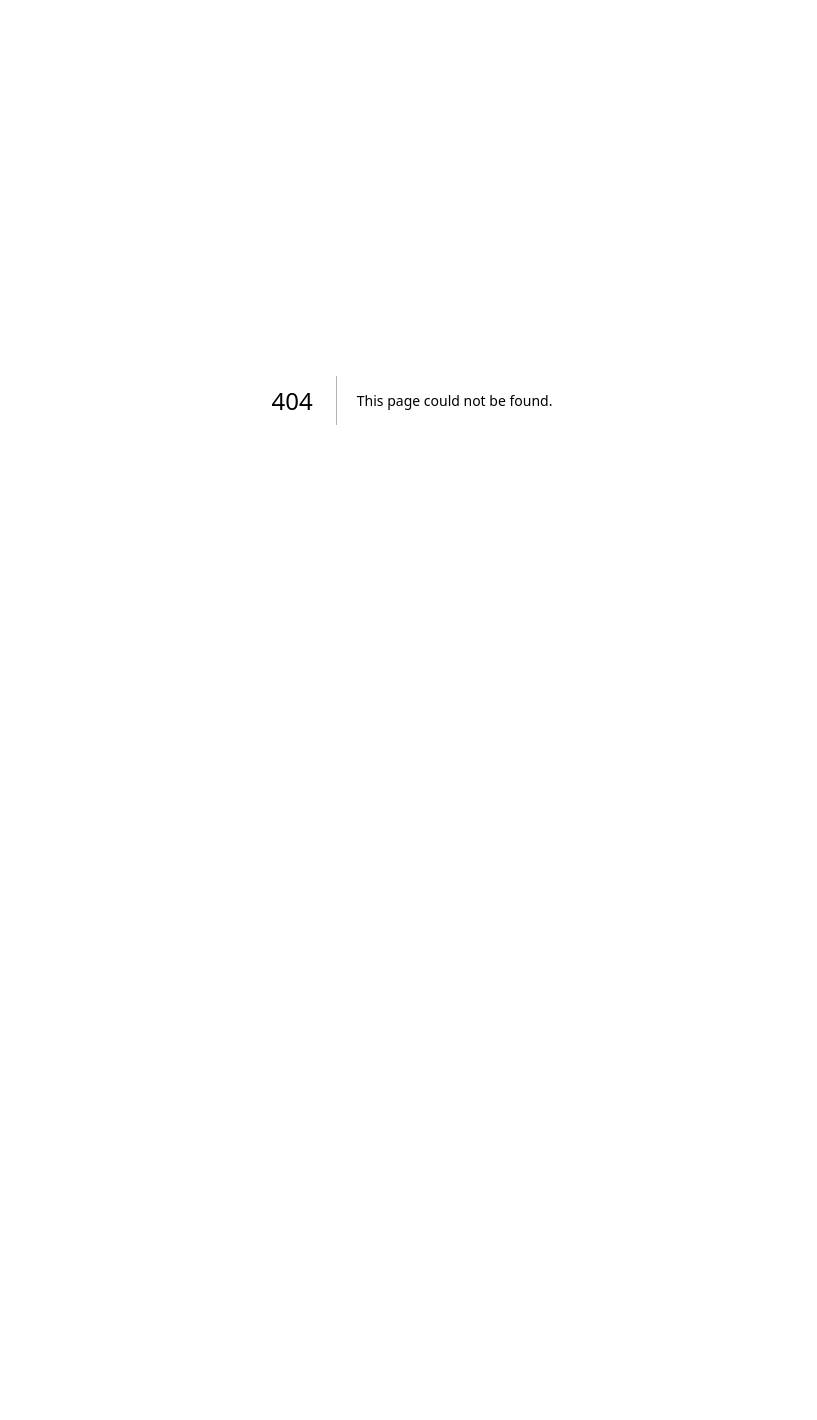
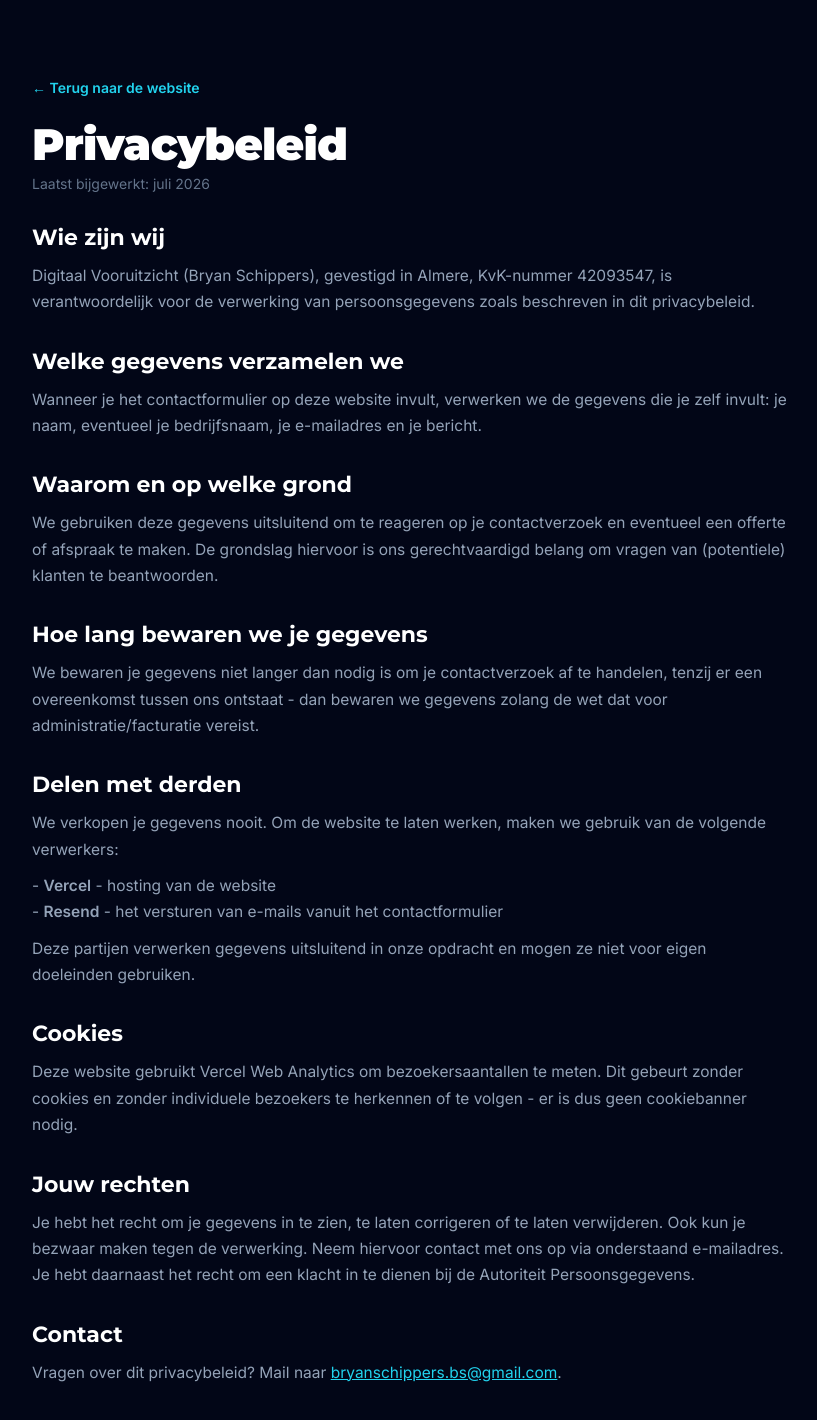
Before and after one commit to bryanclaudeAi/digitaalvooruitzichtwebsite, a Next.js app: page /privacybeleid in a window 1280 px wide. Before the commit this address had no page. Shown: the top 1420 px of the page, without its empty margins (228-1045 px from the left). Before the commit the page ends 800 px from the top, so only its background shows below. Built offline with nearby package versions, Linux system fonts and the light colour scheme.

Commit message:
Add privacy policy page, Vercel Analytics, and Open Graph share image

```diff
--- a/app/layout.tsx
+++ b/app/layout.tsx
@@ -1,5 +1,6 @@
 import type { Metadata } from 'next'
 import { Montserrat, Inter } from 'next/font/google'
+import { Analytics } from '@vercel/analytics/next'
 import './globals.css'
 
 const montserrat = Montserrat({
@@ -53,7 +54,10 @@ export default function RootLayout({ children }: { children: React.ReactNode })
           dangerouslySetInnerHTML={{ __html: JSON.stringify(schema) }}
         />
       </head>
-      <body style={{ fontFamily: 'var(--font-inter), sans-serif' }}>{children}</body>
+      <body style={{ fontFamily: 'var(--font-inter), sans-serif' }}>
+        {children}
+        <Analytics />
+      </body>
     </html>
   )
 }
--- a/app/page.tsx
+++ b/app/page.tsx
@@ -414,7 +414,10 @@ export default function Home() {
             <svg width="26" height="26" viewBox="0 0 48 48" fill="none"><path d="M5 24 C13 13, 35 13, 43 24 C35 35, 13 35, 5 24 Z" stroke="#22D3EE" strokeWidth="3" fill="none" strokeLinejoin="round"/><circle cx="24" cy="24" r="6.5" fill="#22D3EE"/></svg>
             <span style={{ fontFamily: 'var(--font-montserrat), sans-serif', fontWeight: 700, fontSize: '15px' }}>Digitaal Vooruitzicht</span>
           </div>
-          <span style={{ fontSize: '13.5px', color: '#94A3B8' }}>&copy; 2026 Digitaal Vooruitzicht &middot; Almere</span>
+          <div style={{ display: 'flex', alignItems: 'center', gap: '16px' }}>
+            <a href="/privacybeleid" style={{ fontSize: '13.5px', color: '#94A3B8', textDecoration: 'none' }} className="contact-link">Privacybeleid</a>
+            <span style={{ fontSize: '13.5px', color: '#94A3B8' }}>&copy; 2026 Digitaal Vooruitzicht &middot; Almere</span>
+          </div>
         </footer>
       </section>
 
--- /dev/null
+++ b/app/privacybeleid/page.tsx
@@ -0,0 +1,65 @@
+import type { Metadata } from 'next'
+
+export const metadata: Metadata = {
+  title: 'Privacybeleid - Digitaal Vooruitzicht',
+  description: 'Hoe Digitaal Vooruitzicht omgaat met persoonsgegevens die via het contactformulier worden verzameld.',
+}
+
+const sectionStyle: React.CSSProperties = { marginTop: '32px' }
+const h2Style: React.CSSProperties = { fontFamily: 'var(--font-montserrat), sans-serif', fontWeight: 700, fontSize: '22px', margin: '0 0 12px' }
+const pStyle: React.CSSProperties = { fontSize: '15.5px', lineHeight: 1.7, color: '#94A3B8', margin: '0 0 10px' }
+
+export default function Privacybeleid() {
+  return (
+    <div style={{ background: '#020617', color: '#FFFFFF', fontFamily: 'var(--font-inter), sans-serif', minHeight: '100vh', padding: 'clamp(40px,6vw,80px) clamp(24px,6vw,80px) 100px' }}>
+      <div style={{ maxWidth: '760px', margin: '0 auto' }}>
+        <a href="/" style={{ color: '#22D3EE', fontSize: '14px', fontWeight: 600, textDecoration: 'none' }}>&larr; Terug naar de website</a>
+
+        <h1 style={{ fontFamily: 'var(--font-montserrat), sans-serif', fontWeight: 900, fontSize: 'clamp(32px,5vw,44px)', lineHeight: 1.05, letterSpacing: '-0.02em', margin: '24px 0 8px' }}>Privacybeleid</h1>
+        <p style={{ fontSize: '14px', color: '#64748B', margin: '0 0 8px' }}>Laatst bijgewerkt: juli 2026</p>
+
+        <section style={sectionStyle}>
+          <h2 style={h2Style}>Wie zijn wij</h2>
+          <p style={pStyle}>Digitaal Vooruitzicht (Bryan Schippers), gevestigd in Almere, KvK-nummer 42093547, is verantwoordelijk voor de verwerking van persoonsgegevens zoals beschreven in dit privacybeleid.</p>
+        </section>
+
+        <section style={sectionStyle}>
+          <h2 style={h2Style}>Welke gegevens verzamelen we</h2>
+          <p style={pStyle}>Wanneer je het contactformulier op deze website invult, verwerken we de gegevens die je zelf invult: je naam, eventueel je bedrijfsnaam, je e-mailadres en je bericht.</p>
+        </section>
+
+        <section style={sectionStyle}>
+          <h2 style={h2Style}>Waarom en op welke grond</h2>
+          <p style={pStyle}>We gebruiken deze gegevens uitsluitend om te reageren op je contactverzoek en eventueel een offerte of afspraak te maken. De grondslag hiervoor is ons gerechtvaardigd belang om vragen van (potentiele) klanten te beantwoorden.</p>
+        </section>
+
+        <section style={sectionStyle}>
+          <h2 style={h2Style}>Hoe lang bewaren we je gegevens</h2>
+          <p style={pStyle}>We bewaren je gegevens niet langer dan nodig is om je contactverzoek af te handelen, tenzij er een overeenkomst tussen ons ontstaat - dan bewaren we gegevens zolang de wet dat voor administratie/facturatie vereist.</p>
+        </section>
+
+        <section style={sectionStyle}>
+          <h2 style={h2Style}>Delen met derden</h2>
+          <p style={pStyle}>We verkopen je gegevens nooit. Om de website te laten werken, maken we gebruik van de volgende verwerkers:</p>
+          <p style={pStyle}>- <strong>Vercel</strong> - hosting van de website<br />- <strong>Resend</strong> - het versturen van e-mails vanuit het contactformulier</p>
+          <p style={pStyle}>Deze partijen verwerken gegevens uitsluitend in onze opdracht en mogen ze niet voor eigen doeleinden gebruiken.</p>
+        </section>
+
+        <section style={sectionStyle}>
+          <h2 style={h2Style}>Cookies</h2>
+          <p style={pStyle}>Deze website gebruikt Vercel Web Analytics om bezoekersaantallen te meten. Dit gebeurt zonder cookies en zonder individuele bezoekers te herkennen of te volgen - er is dus geen cookiebanner nodig.</p>
+        </section>
+
+        <section style={sectionStyle}>
+          <h2 style={h2Style}>Jouw rechten</h2>
+          <p style={pStyle}>Je hebt het recht om je gegevens in te zien, te laten corrigeren of te laten verwijderen. Ook kun je bezwaar maken tegen de verwerking. Neem hiervoor contact met ons op via onderstaand e-mailadres. Je hebt daarnaast het recht om een klacht in te dienen bij de Autoriteit Persoonsgegevens.</p>
+        </section>
+
+        <section style={sectionStyle}>
+          <h2 style={h2Style}>Contact</h2>
+          <p style={pStyle}>Vragen over dit privacybeleid? Mail naar <a href="mailto:bryanschippers.bs@gmail.com" style={{ color: '#22D3EE' }}>bryanschippers.bs@gmail.com</a>.</p>
+        </section>
+      </div>
+    </div>
+  )
+}
--- a/package.json
+++ b/package.json
@@ -8,6 +8,7 @@
     "start": "next start"
   },
   "dependencies": {
+    "@vercel/analytics": "^2.0.1",
     "next": "^15.3.4",
     "react": "^19.0.0",
     "react-dom": "^19.0.0",
```
Also changed, not shown: app/opengraph-image.tsx (added, +51 -0 lines), 1 other file (tests, documents, lock files or other folders).
